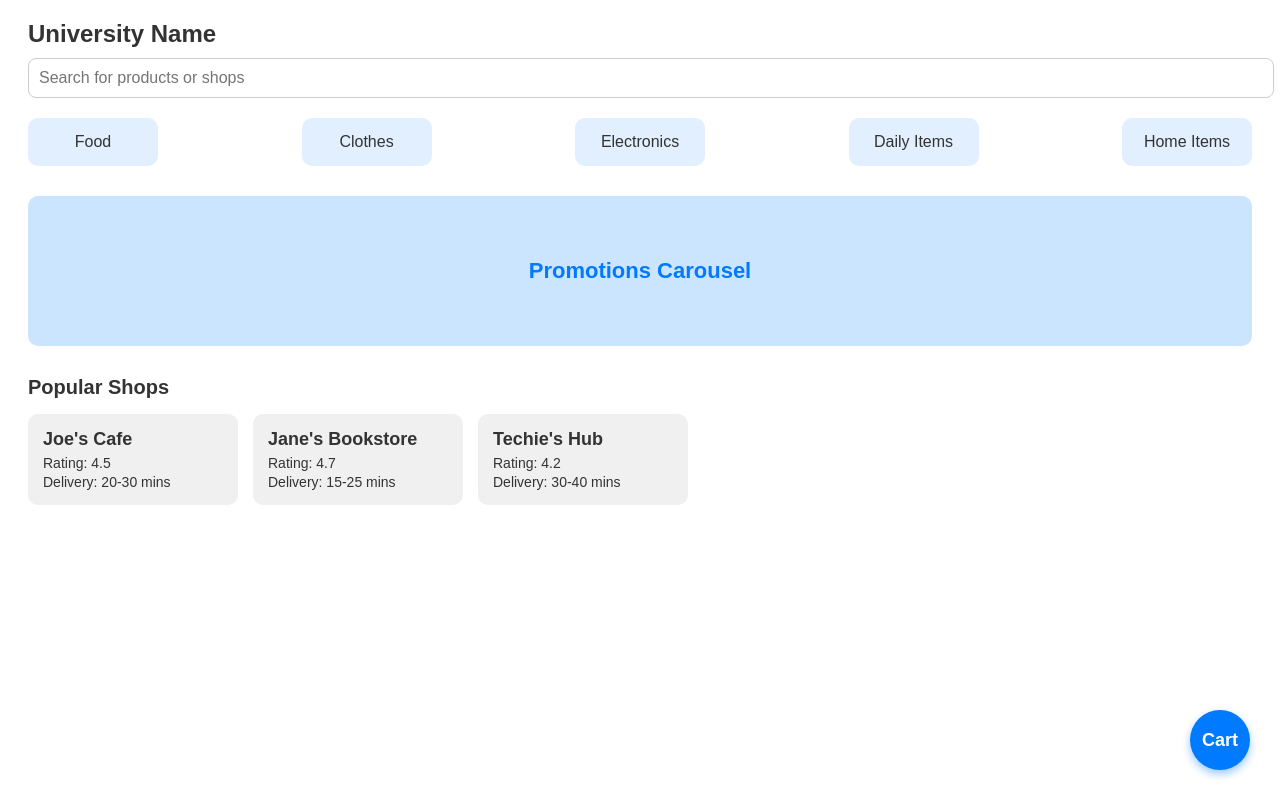
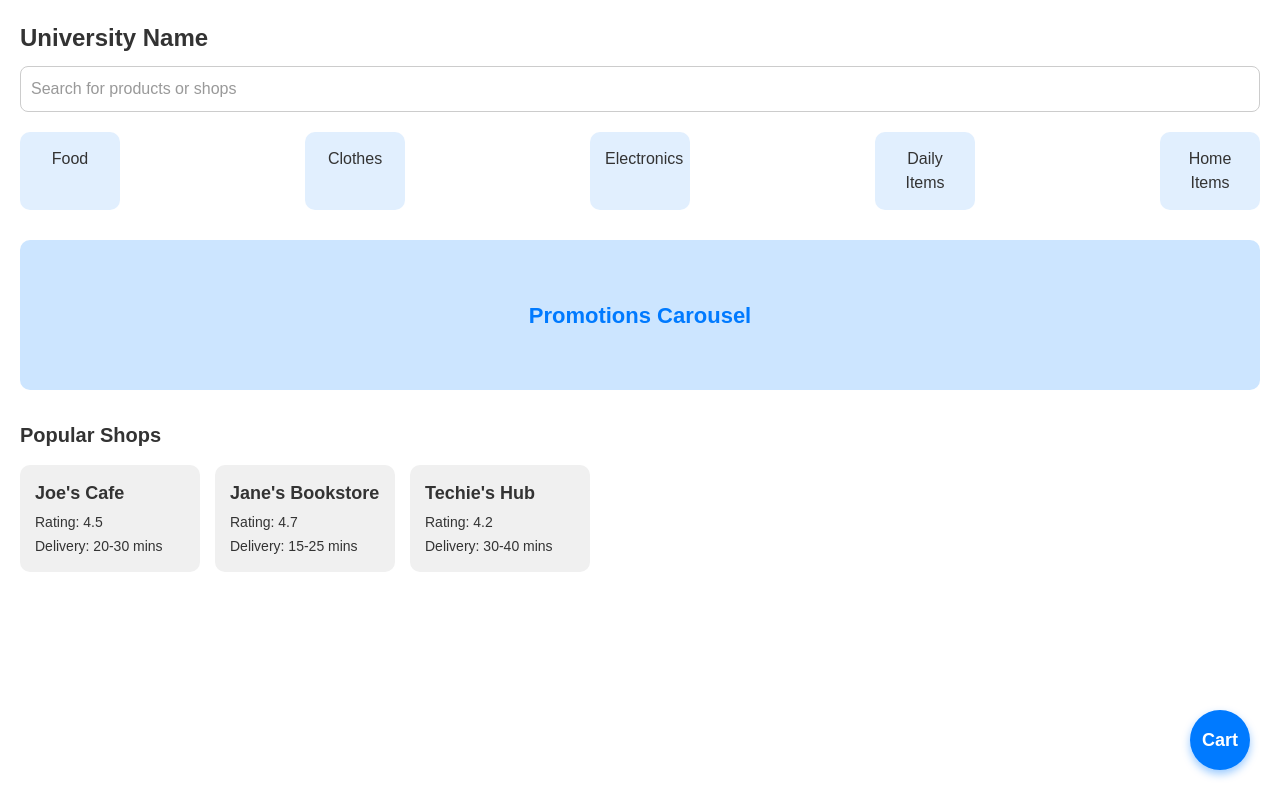
Before and after one commit to blackboxai-deploy/vibe-1757701895835, a Next.js app: page /home-screen in a window 1280 px wide. Built offline with nearby package versions, Linux system fonts and the light colour scheme.

Commit message:
Add src/app/layout.tsx

```diff
--- /dev/null
+++ b/src/app/layout.tsx
@@ -0,0 +1,15 @@
+import React from 'react';
+import './globals.css';
+
+export const metadata = {
+  title: 'Unikart App',
+  description: 'Campus shopping app for university students',
+};
+
+export default function RootLayout({ children }: { children: React.ReactNode }) {
+  return (
+    <html lang="en">
+      <body>{children}</body>
+    </html>
+  );
+}
```
